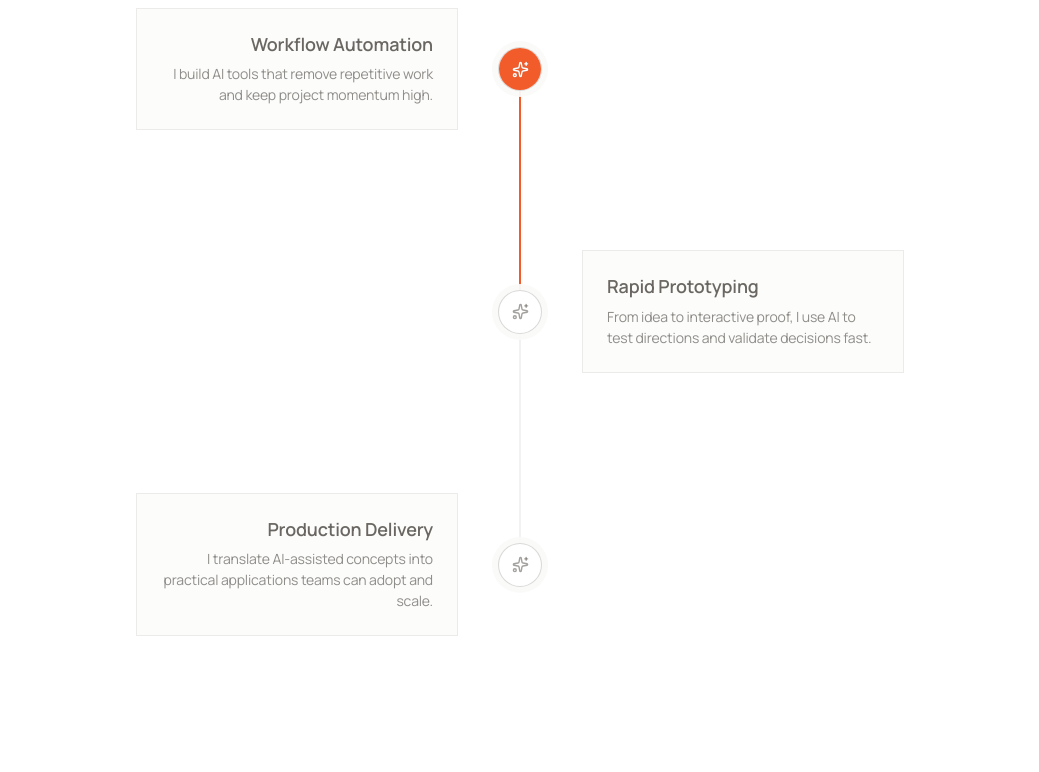
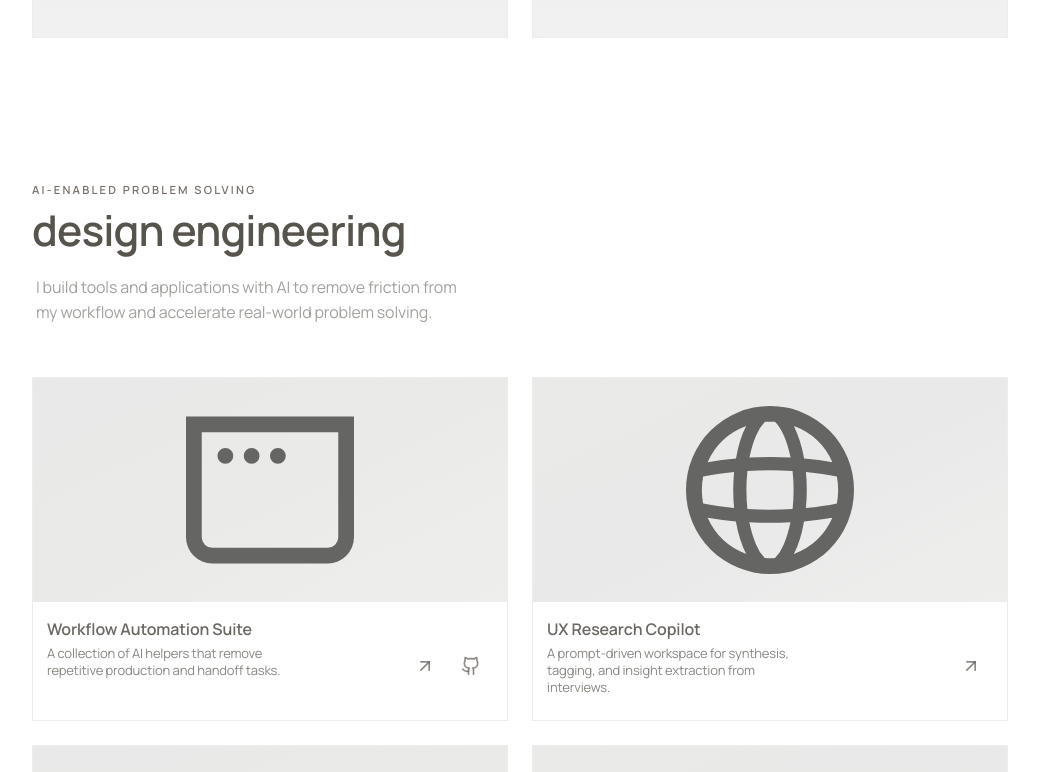
Before and after one commit to DannyByDesign/design-portfolio, a Next.js app: page /contact in a window 1280 px wide. Shown: the part 2280-3052 px from the top of the page, without its empty margins (120-1159 px from the left). Built offline with nearby package versions, Linux system fonts and the light colour scheme.

Commit message:
refined page animations

```diff
--- a/components/portfolio/portfolio-page.tsx
+++ b/components/portfolio/portfolio-page.tsx
@@ -1,10 +1,10 @@
 "use client";
 
-import { motion, useMotionValue, useReducedMotion, useScroll, useTransform, type MotionValue } from "framer-motion";
-import { Menu, Sparkles } from "lucide-react";
+import { motion, useReducedMotion, useScroll, useTransform } from "framer-motion";
+import { ArrowUpRight, Github, Menu } from "lucide-react";
 import Image from "next/image";
 import Link from "next/link";
-import { usePathname } from "next/navigation";
+import { usePathname, useRouter } from "next/navigation";
 import { useCallback, useEffect, useRef, useState, type RefObject } from "react";
 
 import { Card } from "@/components/ui/card";
@@ -30,9 +30,24 @@ type IndustrialProject = {
   tone: string;
 };
 
-type AiTimelineEntry = {
+type DesignEngineeringProjectCard = {
+  id: string;
   title: string;
-  detail: string;
+  description: string;
+  internalHref: string;
+  image: {
+    src: string;
+    alt: string;
+    tone: string;
+  };
+  externalHref?: string;
+  githubHref?: string;
+};
+
+type DesignEngineeringTimelineRow = {
+  id: string;
+  leftCard: DesignEngineeringProjectCard;
+  rightCard: DesignEngineeringProjectCard;
 };
 
 const sectionIds: PortfolioSection[] = ["home", "industrial-design", "design-engineering", "contact"];
@@ -98,18 +113,87 @@ const industrialProjects: IndustrialProject[] = [
   },
 ];
 
-const aiTimelineEntries: AiTimelineEntry[] = [
+const designEngineeringTimelineRows: DesignEngineeringTimelineRow[] = [
   {
-    title: "Workflow Automation",
-    detail: "I build AI tools that remove repetitive work and keep project momentum high.",
+    id: "row-1",
+    leftCard: {
+      id: "workflow-automation-suite",
+      title: "Workflow Automation Suite",
+      description: "A collection of AI helpers that remove repetitive production and handoff tasks.",
+      internalHref: "/design-engineering#workflow-automation-suite",
+      externalHref: "https://example.com/workflow-automation-suite",
+      githubHref: "https://github.com/example/workflow-automation-suite",
+      image: {
+        src: "/window.svg",
+        alt: "Visualization for workflow automation suite project",
+        tone: "from-zinc-100 via-stone-100 to-zinc-50",
+      },
+    },
+    rightCard: {
+      id: "ux-research-copilot",
+      title: "UX Research Copilot",
+      description: "A prompt-driven workspace for synthesis, tagging, and insight extraction from interviews.",
+      internalHref: "/design-engineering#ux-research-copilot",
+      externalHref: "https://example.com/ux-research-copilot",
+      image: {
+        src: "/globe.svg",
+        alt: "Visualization for UX research copilot project",
+        tone: "from-stone-100 via-zinc-100 to-neutral-50",
+      },
+    },
   },
   {
-    title: "Rapid Prototyping",
-    detail: "From idea to interactive proof, I use AI to test directions and validate decisions fast.",
+    id: "row-2",
+    leftCard: {
+      id: "rapid-prototype-lab",
+      title: "Rapid Prototype Lab",
+      description: "An AI-assisted prototyping flow used to validate interaction directions in hours.",
+      internalHref: "/design-engineering#rapid-prototype-lab",
+      image: {
+        src: "/file.svg",
+        alt: "Visualization for rapid prototype lab project",
+        tone: "from-zinc-100 via-stone-100 to-zinc-50",
+      },
+    },
+    rightCard: {
+      id: "content-system-generator",
+      title: "Content System Generator",
+      description: "A pipeline that drafts and normalizes product content across feature surfaces.",
+      internalHref: "/design-engineering#content-system-generator",
+      externalHref: "https://example.com/content-system-generator",
+      githubHref: "https://github.com/example/content-system-generator",
+      image: {
+        src: "/window.svg",
+        alt: "Visualization for content system generator project",
+        tone: "from-stone-100 via-zinc-100 to-zinc-50",
+      },
+    },
   },
   {
-    title: "Production Delivery",
-    detail: "I translate AI-assisted concepts into practical applications teams can adopt and scale.",
+    id: "row-3",
+    leftCard: {
+      id: "delivery-readiness-tooling",
+      title: "Delivery Readiness Tooling",
+      description: "A quality gate utility that flags implementation risks before engineering handoff.",
+      internalHref: "/design-engineering#delivery-readiness-tooling",
+      externalHref: "https://example.com/delivery-readiness-tooling",
+      image: {
+        src: "/globe.svg",
+        alt: "Visualization for delivery readiness tooling project",
+        tone: "from-zinc-100 via-stone-100 to-neutral-50",
+      },
+    },
+    rightCard: {
+      id: "ai-support-console",
+      title: "AI Support Console",
+      description: "An internal operations interface that accelerates diagnosis and support workflows.",
+      internalHref: "/design-engineering#ai-support-console",
+      image: {
+        src: "/file.svg",
+        alt: "Visualization for AI support console project",
+        tone: "from-stone-100 via-zinc-100 to-neutral-50",
+      },
+    },
   },
 ];
 
@@ -205,19 +289,13 @@ function Header({ activeSection, onNavigateSection }: HeaderProps) {
 
 function IndustrialDesignSection({
   prefersReducedMotion,
-  introProgress,
   sectionRef,
 }: {
   prefersReducedMotion: boolean | null;
-  introProgress?: MotionValue<number>;
   sectionRef?: RefObject<HTMLElement | null>;
 }) {
   const reducedMotion = prefersReducedMotion ?? false;
   const [isMobile, setIsMobile] = useState(false);
-  const fallbackIntroProgress = useMotionValue(1);
-  const introSource = introProgress ?? fallbackIntroProgress;
-  const introFadeOpacity = useTransform(introSource, [0, 1], [0, 1]);
-  const introTranslateY = useTransform(introSource, [0, 1], [8, 0]);
 
   useEffect(() => {
     const media = window.matchMedia("(max-width: 767px)");
@@ -270,13 +348,13 @@ function IndustrialDesignSection({
       aria-label={`Open ${project.title} project`}
       className="block focus-visible:outline-none focus-visible:ring-2 focus-visible:ring-stone-600/30 focus-visible:ring-offset-2"
     >
-      <Card className="group relative overflow-hidden rounded-none border-stone-600/10 bg-white p-0">
-        <div className={cn("relative aspect-[1/1] overflow-hidden bg-gradient-to-b", project.tone)}>
+      <Card className="group relative h-[300px] w-full max-w-full overflow-hidden rounded-none border-stone-600/10 bg-white p-0 md:h-[344px]">
+        <div className={cn("relative h-full w-full overflow-hidden bg-gradient-to-b", project.tone)}>
           <Image
             src={project.image.src}
             alt={project.image.alt}
             fill
-            sizes="(min-width: 1024px) 280px, (min-width: 768px) 45vw, 100vw"
+            sizes="(min-width: 768px) 48vw, 100vw"
             className={cn(
               "object-contain p-10 md:p-11",
               !mobile &&
@@ -303,91 +381,228 @@ function IndustrialDesignSection({
     <motion.section
       ref={sectionRef}
       id="industrial-design"
-      className="scroll-mt-24 pt-14 md:pt-20"
+      className="scroll-mt-20 pt-10 md:pt-14"
       initial="hidden"
       whileInView="visible"
       viewport={sectionViewport}
     >
-      <motion.p
-        className="definition-kicker"
-        variants={introVariants}
-        style={
-          reducedMotion
-            ? undefined
-            : {
-                opacity: introFadeOpacity,
-                y: introTranslateY,
-              }
-        }
-      >
+      <motion.p className="definition-kicker" variants={introVariants}>
         physical experiences
       </motion.p>
       <motion.h2
         className="mt-2 text-[2rem] leading-[1.12] font-[560] tracking-[-0.02em] md:text-[2.65rem]"
         variants={introVariants}
-        style={
-          reducedMotion
-            ? undefined
-            : {
-                opacity: introFadeOpacity,
-                y: introTranslateY,
-              }
-        }
       >
         industrial design
       </motion.h2>
       <motion.p
         className="mt-4 max-w-[42ch] px-1 py-1 text-[16px] leading-[1.58] text-stone-600/55 md:max-w-[46ch]"
         variants={introVariants}
-        style={
-          reducedMotion
-            ? undefined
-            : {
-                opacity: introFadeOpacity,
-                y: introTranslateY,
-              }
-        }
       >
         I design both concept explorations and production-ready products, from early form studies
         to manufacturing handoff.
       </motion.p>
 
-      {isMobile ? (
-        <div className="mt-9 grid grid-cols-1 gap-6 sm:grid-cols-2 lg:mt-10 xl:grid-cols-3">
-          {industrialProjects.map((project) => (
-            <article key={project.title}>{renderProjectCard(project, true)}</article>
-          ))}
-        </div>
-      ) : (
       <motion.div
-          className="mt-9 grid grid-cols-1 gap-6 sm:grid-cols-2 lg:mt-10 xl:grid-cols-3"
+        className="mt-9 grid grid-cols-1 gap-6 sm:grid-cols-2 lg:mt-10"
         variants={cardGridVariants}
       >
         {industrialProjects.map((project) => (
           <motion.article key={project.title} variants={cardItemVariants}>
-              {renderProjectCard(project, false)}
+            {renderProjectCard(project, isMobile)}
           </motion.article>
         ))}
       </motion.div>
-      )}
     </motion.section>
   );
 }
 
 function DesignEngineeringSection({ prefersReducedMotion }: { prefersReducedMotion: boolean | null }) {
   const reducedMotion = prefersReducedMotion ?? false;
-  const timelineRef = useRef<HTMLDivElement | null>(null);
-  const { scrollYProgress } = useScroll({
-    target: timelineRef,
-    offset: ["start 92%", "end 20%"],
-  });
-  const timelineProgress = scrollYProgress;
-  const lineFillScale = useTransform(timelineProgress, [0.06, 0.62], [0, 1]);
-  const nodeOneFill = useTransform(lineFillScale, [0.04, 0.16], [0, 1]);
-  const nodeTwoFill = useTransform(lineFillScale, [0.5, 0.64], [0, 1]);
-  const nodeThreeFillRaw = useTransform(lineFillScale, [0.97, 1], [0, 1]);
-  const nodeThreeFill = useTransform(nodeThreeFillRaw, (value) => value ** 3);
-  const nodeFillStates = [nodeOneFill, nodeTwoFill, nodeThreeFill];
+  const router = useRouter();
+  const [activeCardId, setActiveCardId] = useState<string | null>(null);
+  const [activeActionCardId, setActiveActionCardId] = useState<string | null>(null);
+  const [activeActionKey, setActiveActionKey] = useState<string | null>(null);
+
+  const renderDesignEngineeringCard = (project: DesignEngineeringProjectCard, mobile: boolean) => {
+    const hasExternalLink = Boolean(project.externalHref);
+    const hasGithubLink = Boolean(project.githubHref);
+    const hasAnyAction = hasExternalLink || hasGithubLink;
+    const isActionActive = activeActionCardId === project.id;
+    const externalActionKey = `${project.id}:external`;
+    const githubActionKey = `${project.id}:github`;
+    const isExternalActive = activeActionKey === externalActionKey;
+    const isGithubActive = activeActionKey === githubActionKey;
+
+    return (
+      <article
+        role="link"
+        tabIndex={0}
+        aria-label={`Open ${project.title} project`}
+        onClick={(event) => {
+          const target = event.target as HTMLElement | null;
+          if (target?.closest("[data-action-link='true']")) {
+            return;
+          }
+          setActiveCardId(project.id);
+          router.push(project.internalHref);
+        }}
+        onKeyDown={(event) => {
+          const target = event.target as HTMLElement | null;
+          if (target?.closest("[data-action-link='true']")) {
+            return;
+          }
+          if (event.key !== "Enter" && event.key !== " ") {
+            return;
+          }
+          event.preventDefault();
+          setActiveCardId(project.id);
+          router.push(project.internalHref);
+        }}
+        onFocus={(event) => {
+          if (event.target === event.currentTarget) {
+            setActiveCardId(project.id);
+          }
+        }}
+        className={cn(
+          "group relative h-[300px] w-full max-w-full cursor-pointer overflow-hidden rounded-none border border-stone-600/10 bg-white focus-visible:outline-none md:h-[344px] md:w-full",
+          activeCardId === project.id && "ring-2 ring-stone-600/30 ring-offset-2",
+          mobile ? "mx-0" : "",
+        )}
+      >
+        <div
+          className={cn(
+            "group/image relative h-[194px] w-full overflow-hidden bg-gradient-to-br md:h-[224px]",
+            project.image.tone,
+          )}
+        >
+          <Image
+            src={project.image.src}
+            alt={project.image.alt}
+            fill
+            sizes="(min-width: 768px) 48vw, 256px"
+            className={cn(
+              "object-contain p-6 md:transition-transform md:duration-700 md:ease-[cubic-bezier(0.16,1,0.3,1)] md:p-7",
+              !mobile && !isActionActive && "md:group-hover/image:scale-[1.06]",
+            )}
+          />
+          <div className="absolute inset-0 bg-stone-600/7" />
+        </div>
+
+        <div className="relative grid h-[106px] grid-cols-[60%_40%] items-start px-3 pt-4 pb-2 md:h-[120px] md:px-3.5 md:pt-4.5 md:pb-2.5">
+          <div className="min-w-0 self-start">
+            <p className="text-[14px] leading-[1.18] font-semibold tracking-[-0.008em] text-stone-600/88 [display:-webkit-box] [-webkit-box-orient:vertical] [-webkit-line-clamp:2] overflow-hidden md:text-[16px]">
+              {project.title}
+            </p>
+            <p className="mt-1.5 text-[12.5px] leading-[1.3] text-stone-600/70 [display:-webkit-box] [-webkit-box-orient:vertical] [-webkit-line-clamp:4] overflow-hidden md:text-[13px]">
+              {project.description}
+            </p>
+          </div>
+
+          {hasAnyAction ? (
+            <div
+              className="relative z-20 flex h-full items-center justify-end gap-2.5 pr-1"
+              onPointerLeave={() => {
+                setActiveActionCardId((current) => (current === project.id ? null : current));
+                setActiveActionKey((current) => (current?.startsWith(`${project.id}:`) ? null : current));
+              }}
+              onFocusCapture={() => setActiveActionCardId(project.id)}
+              onBlur={(event) => {
+                if (!event.currentTarget.contains(event.relatedTarget as Node | null)) {
+                  setActiveActionCardId((current) => (current === project.id ? null : current));
+                  setActiveActionKey((current) => (current?.startsWith(`${project.id}:`) ? null : current));
+                }
+              }}
+            >
+              {hasExternalLink ? (
+                <Link
+                  href={project.externalHref as string}
+                  target="_blank"
+                  rel="noreferrer"
+                  data-action-link="true"
+                  className={cn(
+                    "relative inline-flex h-9 w-9 items-center justify-center p-1 transition-all duration-200 focus-visible:outline-none focus-visible:ring-2 focus-visible:ring-stone-600/30 focus-visible:ring-offset-1",
+                    isExternalActive
+                      ? "rounded-full bg-stone-500/20 text-stone-600/78"
+                      : "rounded-full bg-transparent text-stone-600/68",
+                    "active:rounded-full active:bg-stone-500/40 active:text-stone-600/85",
+                  )}
+                  aria-label={`Open external project link for ${project.title}`}
+                  onPointerEnter={() => {
+                    setActiveActionCardId(project.id);
+                    setActiveActionKey(externalActionKey);
+                  }}
+                  onPointerLeave={() =>
+                    setActiveActionKey((current) => (current === externalActionKey ? null : current))
+                  }
+                  onFocus={() => {
+                    setActiveCardId((current) => (current === project.id ? null : current));
+                    setActiveActionCardId(project.id);
+                    setActiveActionKey(externalActionKey);
+                  }}
+                  onClick={(event) => {
+                    setActiveCardId((current) => (current === project.id ? null : current));
+                    event.stopPropagation();
+                  }}
+                >
+                  <ArrowUpRight
+                    className="relative z-10 size-5"
+                    aria-hidden="true"
+                  />
+                </Link>
+              ) : null}
+              {hasGithubLink ? (
+                <Link
+                  href={project.githubHref as string}
+                  target="_blank"
+                  rel="noreferrer"
+                  data-action-link="true"
+                  className={cn(
+                    "relative inline-flex h-9 w-9 items-center justify-center p-1 transition-all duration-200 focus-visible:outline-none focus-visible:ring-2 focus-visible:ring-stone-600/30 focus-visible:ring-offset-1",
+                    isGithubActive
+                      ? "rounded-full bg-stone-500/20 text-stone-600/78"
+                      : "rounded-full bg-transparent text-stone-600/68",
+                    "active:rounded-full active:bg-stone-500/40 active:text-stone-600/85",
+                  )}
+                  aria-label={`Open GitHub repository for ${project.title}`}
+                  onPointerEnter={() => {
+                    setActiveActionCardId(project.id);
+                    setActiveActionKey(githubActionKey);
+                  }}
+                  onPointerLeave={() =>
+                    setActiveActionKey((current) => (current === githubActionKey ? null : current))
+                  }
+                  onFocus={() => {
+                    setActiveCardId((current) => (current === project.id ? null : current));
+                    setActiveActionCardId(project.id);
+                    setActiveActionKey(githubActionKey);
+                  }}
+                  onClick={(event) => {
+                    setActiveCardId((current) => (current === project.id ? null : current));
+                    event.stopPropagation();
+                  }}
+                >
+                  <Github
+                    className="relative z-10 size-5"
+                    aria-hidden="true"
+                  />
+                </Link>
+              ) : null}
+            </div>
+          ) : (
+            <div className="h-full" aria-hidden="true" />
+          )}
+        </div>
+
+        <div
+          className={cn(
+            "pointer-events-none absolute inset-0 z-0 hidden border border-transparent md:block",
+            !isActionActive && "md:group-hover:border-stone-600/10",
+          )}
+        />
+      </article>
+    );
+  };
 
   const introVariants = {
     hidden: { opacity: 0, y: reducedMotion ? 0 : 8 },
@@ -401,7 +616,7 @@ function DesignEngineeringSection({ prefersReducedMotion }: { prefersReducedMoti
   return (
     <motion.section
       id="design-engineering"
-      className="scroll-mt-24 pt-14 md:pt-20"
+      className="scroll-mt-20 pt-10 md:pt-14"
       initial="hidden"
       whileInView="visible"
       viewport={{ once: true, amount: 0.24 }}
@@ -423,61 +638,16 @@ function DesignEngineeringSection({ prefersReducedMotion }: { prefersReducedMoti
         real-world problem solving.
       </motion.p>
 
-      <motion.div
-        ref={timelineRef}
-        className="relative mt-10 w-full max-w-[980px] py-4 md:mt-12 md:py-5"
-        variants={introVariants}
-      >
-        <span
-          aria-hidden="true"
-          className="pointer-events-none absolute inset-y-[58px] left-[17px] w-px bg-stone-600/14 md:inset-y-[72px] md:left-1/2 md:-translate-x-1/2"
-        />
-        <motion.span
-          aria-hidden="true"
-          className="pointer-events-none absolute inset-y-[58px] left-[17px] w-[2px] origin-top bg-[#f25c2a] md:inset-y-[72px] md:left-1/2 md:-translate-x-1/2"
-          style={{ scaleY: lineFillScale }}
-        />
-
-        <div className="space-y-[5.5rem] md:space-y-[7.5rem]">
-          {aiTimelineEntries.map((entry, index) => {
-            const isLeftCard = index % 2 === 0;
-            const nodeFill = nodeFillStates[index];
-
-            return (
-              <div
-                key={entry.title}
-                className="grid grid-cols-[34px_1fr] items-center gap-x-5 md:grid-cols-[1fr_auto_1fr] md:gap-x-10"
-              >
-                <div
-                  className={cn(
-                    "hidden rounded-none border border-stone-600/10 bg-stone-50/60 p-5 md:block md:max-w-[33ch] md:p-6",
-                    isLeftCard ? "md:col-start-1 md:justify-self-end md:text-right" : "md:col-start-3",
-                  )}
-                >
-                  <p className="text-[18px] leading-tight font-semibold text-stone-600/88">{entry.title}</p>
-                  <p className="mt-2 text-[14px] leading-[1.5] text-stone-600/66">{entry.detail}</p>
-                </div>
-
-                <div className="relative z-10 col-start-1 row-start-1 md:col-start-2 md:justify-self-center">
-                  <div className="relative flex h-9 w-9 items-center justify-center rounded-full border border-stone-600/22 bg-white shadow-[0_0_0_6px_rgba(250,250,249,0.95)] md:h-11 md:w-11">
-                    <motion.span className="absolute inset-0 rounded-full bg-[#f25c2a]" style={{ scale: nodeFill }} />
-                    <Sparkles className="relative z-10 size-[15px] text-stone-600/55 md:size-[17px]" />
-                    <motion.span
-                      className="absolute inset-0 z-20 flex items-center justify-center"
-                      style={{ opacity: nodeFill }}
-                    >
-                      <Sparkles className="size-[15px] text-white md:size-[17px]" />
-                    </motion.span>
-                  </div>
-                </div>
-
-                <div className="col-start-2 row-start-1 rounded-none border border-stone-600/10 bg-stone-50/60 p-4 md:hidden">
-                  <p className="text-[16px] leading-tight font-semibold text-stone-600/88">{entry.title}</p>
-                  <p className="mt-1.5 text-[13px] leading-[1.45] text-stone-600/66">{entry.detail}</p>
-                </div>
-              </div>
-            );
-          })}
+      <motion.div className="mt-10 w-full md:mt-12" variants={introVariants}>
+        <div className="grid grid-cols-1 gap-4 md:grid-cols-2 md:gap-6">
+          {designEngineeringTimelineRows.flatMap((row) => [
+            <div key={`${row.id}-left`} className="md:justify-self-start">
+              {renderDesignEngineeringCard(row.leftCard, false)}
+            </div>,
+            <div key={`${row.id}-right`} className="md:justify-self-end">
+              {renderDesignEngineeringCard(row.rightCard, false)}
+            </div>,
+          ])}
         </div>
       </motion.div>
     </motion.section>
@@ -508,7 +678,7 @@ function ContactSection({ prefersReducedMotion }: { prefersReducedMotion: boolea
   return (
     <motion.section
       id="contact"
-      className="scroll-mt-24 min-h-[52vh] pt-14 pb-4 md:pt-20"
+      className="scroll-mt-20 min-h-[52vh] pt-10 pb-4 md:pt-14"
       variants={containerVariants}
       initial="hidden"
       whileInView="visible"
@@ -545,17 +715,11 @@ export function PortfolioPage() {
   const pendingSectionRef = useRef<PortfolioSection | null>(null);
   const programmaticScrollRef = useRef(false);
   const [handoffScrollY, setHandoffScrollY] = useState(1);
-  const [introFadeScrollSpan, setIntroFadeScrollSpan] = useState(120);
   const { scrollY } = useScroll();
   // Shared choreography timeline:
   // - flatten starts immediately at scrollY=0
-  // - flatten reaches 1 exactly when industrial intro fade starts
+  // - flatten reaches 1 near industrial section handoff
   const heroFlattenProgress = useTransform(scrollY, [0, handoffScrollY], [0, 1]);
-  const industrialIntroProgress = useTransform(
-    scrollY,
-    [handoffScrollY, handoffScrollY + introFadeScrollSpan],
-    [0, 1],
-  );
   const [activeSection, setActiveSection] = useState<PortfolioSection>(() =>
     sectionFromPath(pathname ?? "/"),
   );
@@ -570,9 +734,7 @@ export function PortfolioPage() {
       const industrialTop = industrialSection.getBoundingClientRect().top + window.scrollY;
       // Match the previous industrial reveal anchor: section top reaching ~52% viewport height.
       const nextHandoff = Math.max(1, industrialTop - window.innerHeight * 0.52);
-      const nextIntroSpan = Math.max(96, window.innerHeight * 0.13);
       setHandoffScrollY(nextHandoff);
-      setIntroFadeScrollSpan(nextIntroSpan);
     };
 
     measureHandoffTiming();
@@ -758,7 +920,6 @@ export function PortfolioPage() {
         />
         <IndustrialDesignSection
           prefersReducedMotion={prefersReducedMotion}
-          introProgress={industrialIntroProgress}
           sectionRef={industrialSectionRef}
         />
         <DesignEngineeringSection prefersReducedMotion={prefersReducedMotion} />
```
Lines whose indentation alone changed are shown as unchanged.
